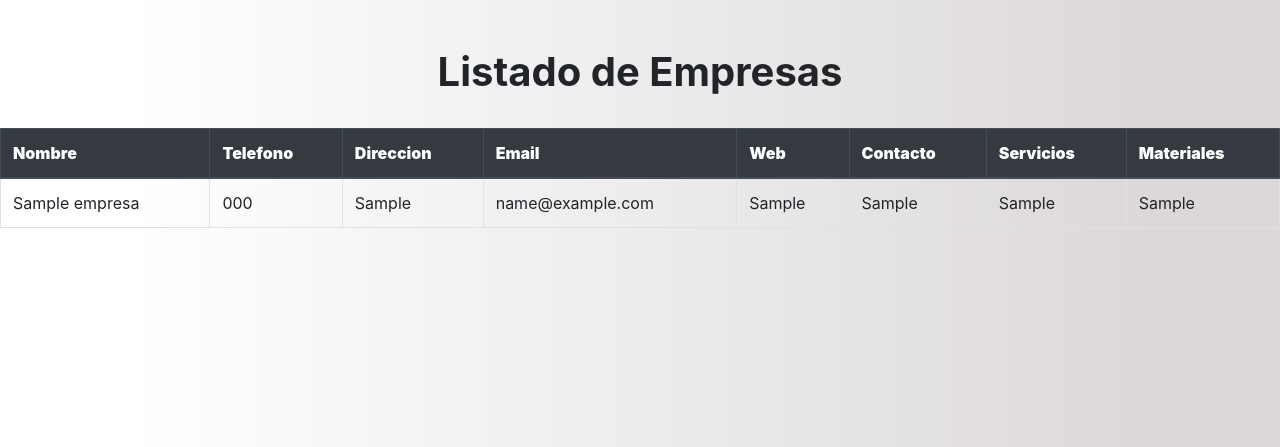
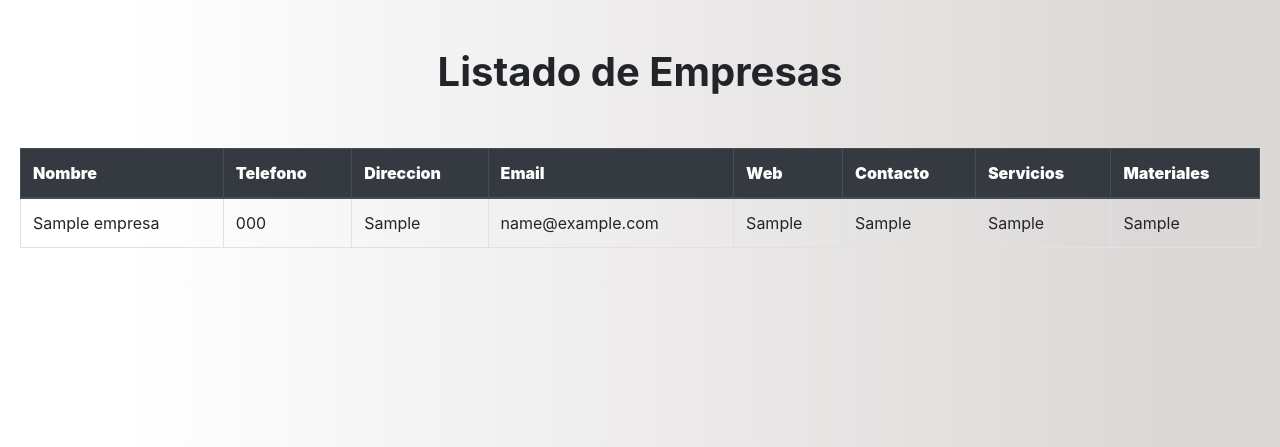
Before and after one commit to ErickQ06/Proyecto, a Django app: page /verEmpresa/ in a window 1280 px wide. Shown: the part 56-503 px from the top of the page. Run offline with Django 3.2, Linux system fonts and the light colour scheme; tables that the repository leaves empty hold one stand-in row (values such as "Sample post"); some libraries are stand-ins or nearby versions.

Commit message:
vistaMaterial, vistaEmpresa actualizada (requierements.txt)

```diff
--- a/proyecto/templates/base.html
+++ b/proyecto/templates/base.html
@@ -13,6 +13,7 @@
       background: linear-gradient(90deg, white 10%, #dcd8d8 90%);
     }
   </style>
+  <meta charset="utf-8">
 </head>
 <body >
 
--- a/proyecto/templates/verEmpresa.html
+++ b/proyecto/templates/verEmpresa.html
@@ -6,7 +6,9 @@
 <br>
 <h1 align="center"><b>Listado de Empresas</b></h1>
 <br>
-<table class="table table-hover table-bordered">
+<div style="margin: 20px;">
+<div class="table-responsive">
+<table class="table table-hover table-bordered ">
   <thead class="thead-dark">
     <tr>
       <th scope="col"><b>Nombre</b></th>
@@ -38,5 +40,7 @@
 
   </tbody>
 </table>
+</div>
+</div>
 
 {% endblock %}
--- a/proyecto/templates/verMaterial.html
+++ b/proyecto/templates/verMaterial.html
@@ -7,6 +7,8 @@
 <br>
 <h1 align="center"><b>Listado de Materiales</b></h1>
 <br>
+<div style="margin: 20px;">
+<div class="table-responsive">
 <table class="table table-hover table-bordered">
   <thead class="thead-dark">
     <tr>
@@ -30,6 +32,6 @@
 
   </tbody>
 </table>
-
-
+</div>
+</div>
 {% endblock %}
--- /dev/null
+++ b/requirements.txt
@@ -0,0 +1,3 @@
+Django~=2.0.6
+psycopg~=2.8.3
+virtualenv~=16.7.5
```
